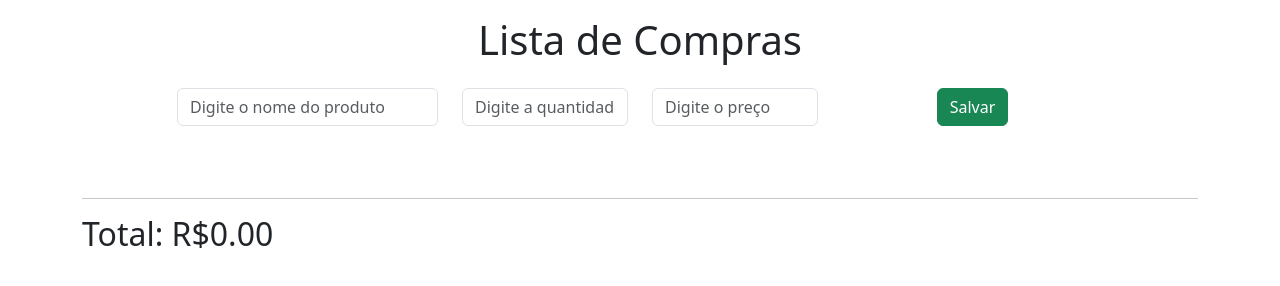
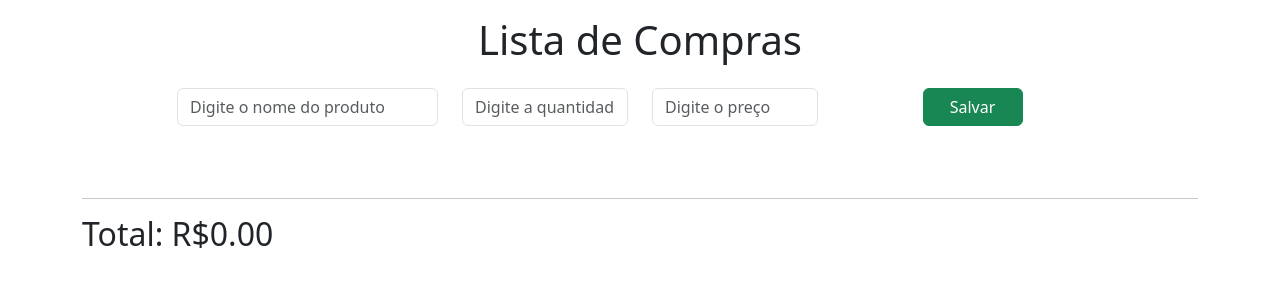
Before and after one commit to jhonatanps/lista-compras, a plain HTML site: page index.html in a window 1280 px wide. Drawn offline with nearby package versions, Linux system fonts and the light colour scheme.

Commit message:
btn-salvar-css

```diff
--- a/style.css
+++ b/style.css
@@ -21,3 +21,7 @@
 span {
    font-weight: bold;
 }
+
+.btn-success {
+    width: 100px;
+}
```
